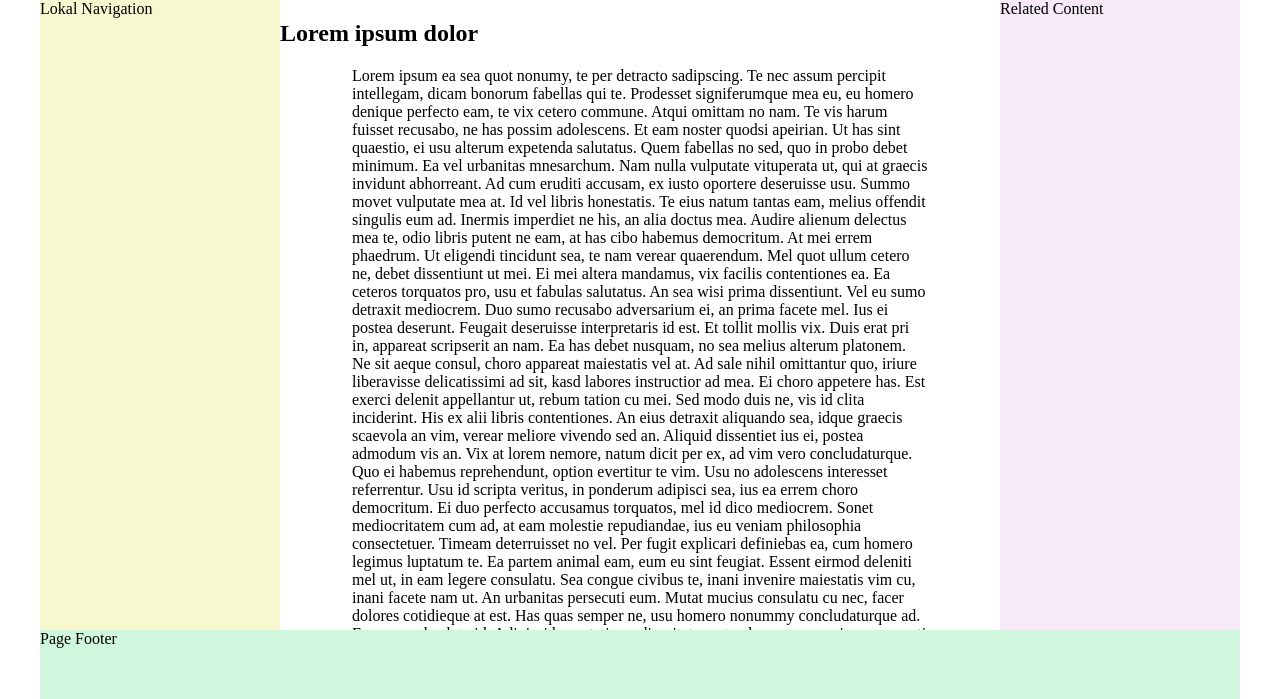
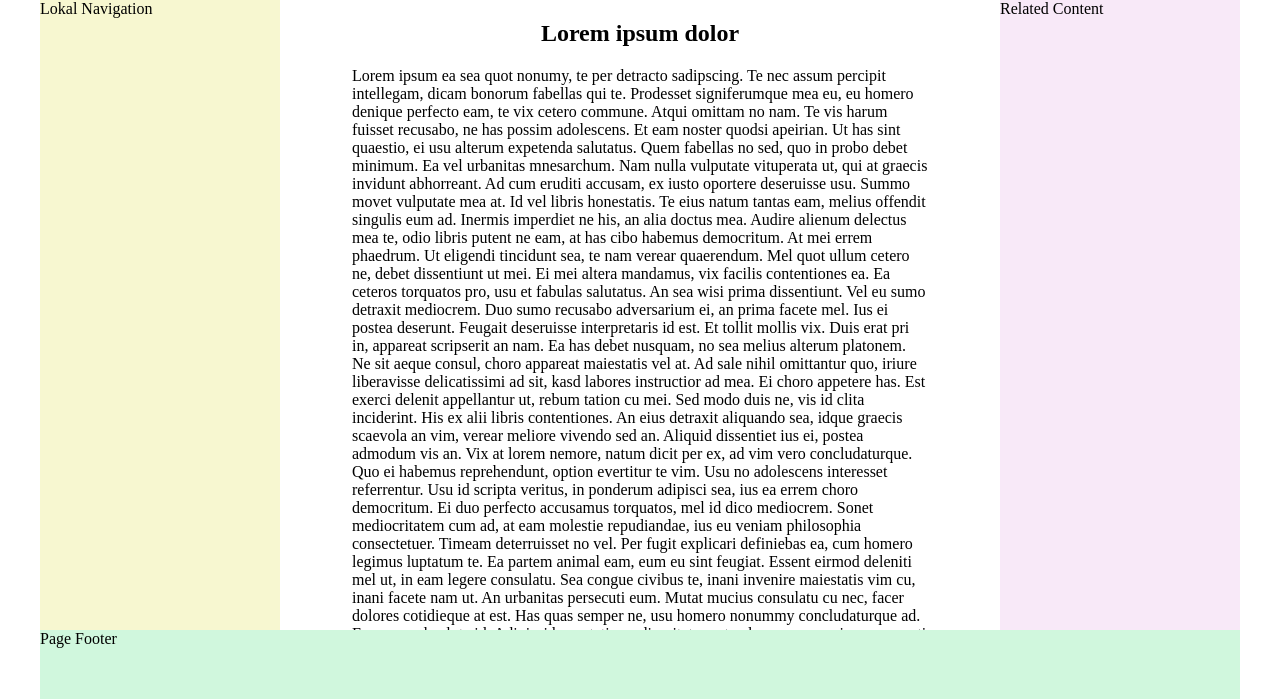
Before and after one commit to Tony322/projektsida, a PHP site: page /uppgift-2.html in a window 1280 px wide. Shown: the part 148-847 px from the top of the page. Run offline with PHP 8.4, Linux system fonts and the light colour scheme.

Commit message:
oi oi oi

```diff
--- a/hard-style_3.css
+++ b/hard-style_3.css
@@ -24,7 +24,7 @@ margin-right:10%;
 }
 
 h1 {
-text-align:middle;
+text-align:center;
 }
 /*slut övriga */
 
```
